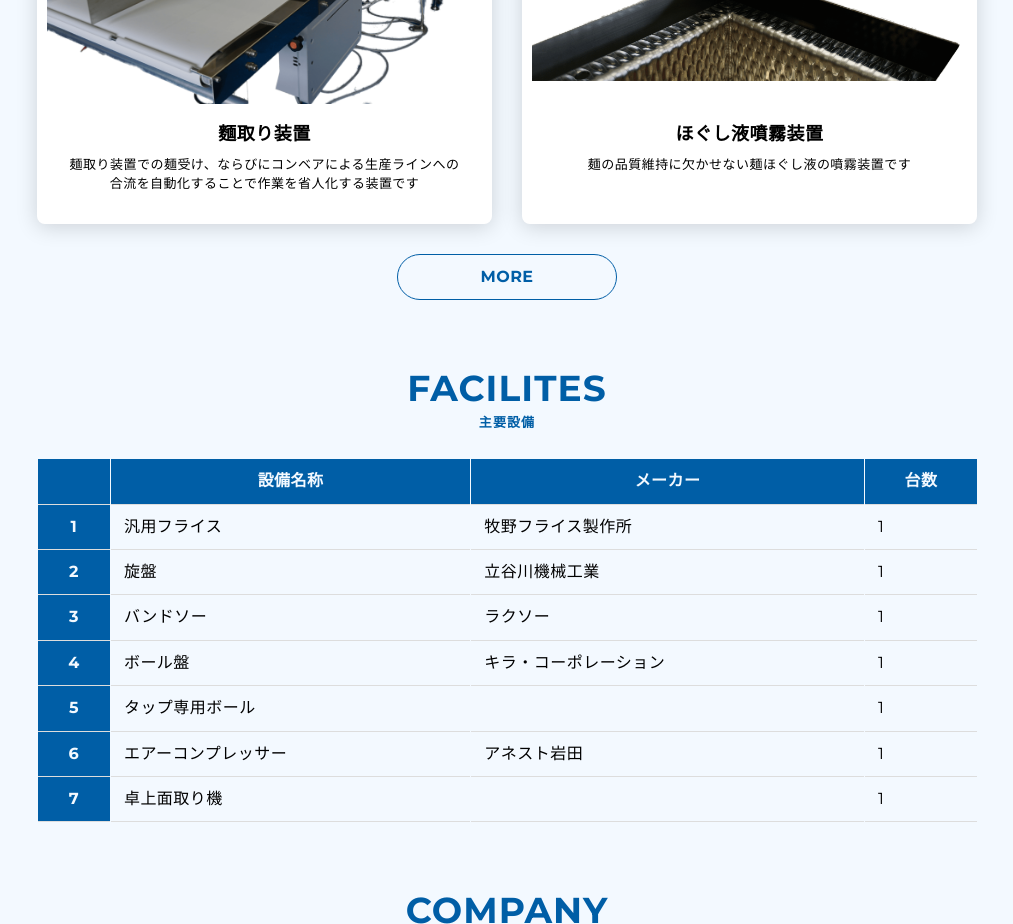
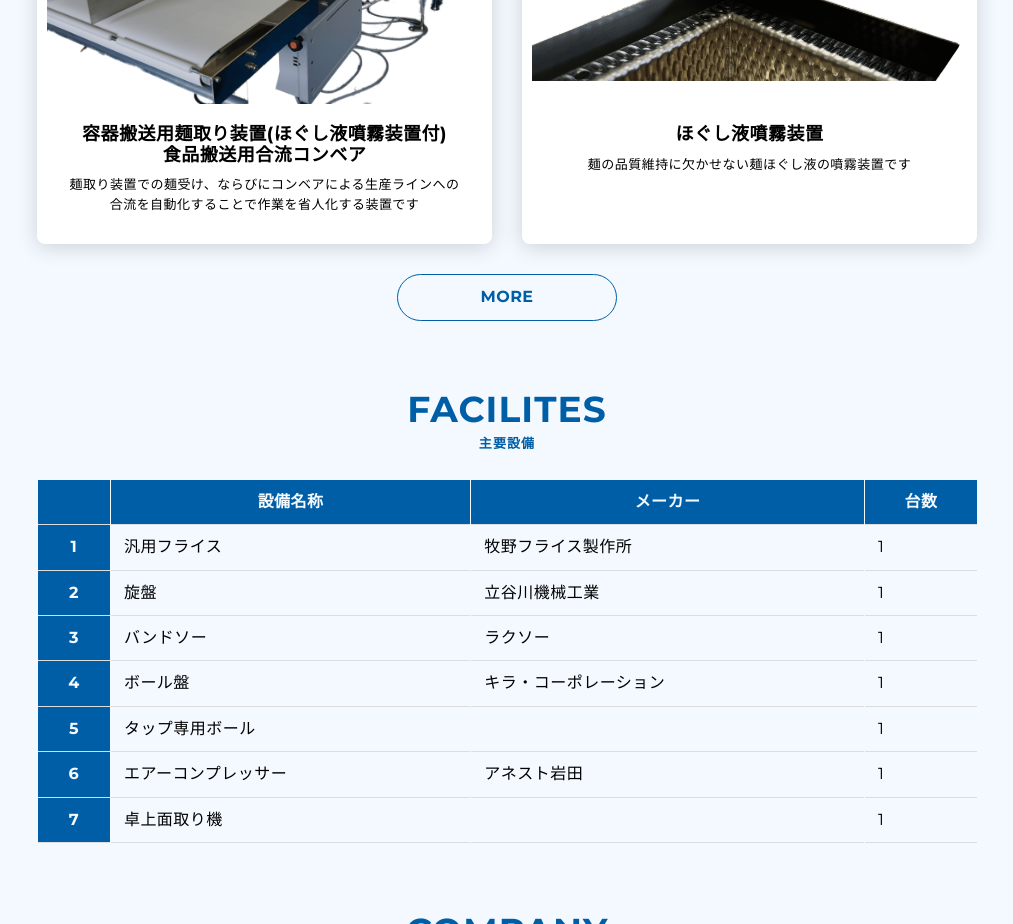
Before and after one commit to keivega0789/k-factrorysolution2, a plain HTML site: page index.html in a window 1280 px wide. Shown: the part 2080-3004 px from the top of the page, without its empty margins (133-1146 px from the left). Drawn offline with nearby package versions, Linux system fonts and the light colour scheme.

Commit message:
文言修正
index
制作実績の名称をproductsページと統一

```diff
--- a/index.html
+++ b/index.html
@@ -181,7 +181,7 @@
 								</figure>
 								<div class="product-list-body">
 									<div class="product-list-title">
-										麵取り装置
+										容器搬送用麺取り装置(ほぐし液噴霧装置付)<br />食品搬送用合流コンベア
 									</div>
 									<div class="product-list-text">
 										<p>
```
